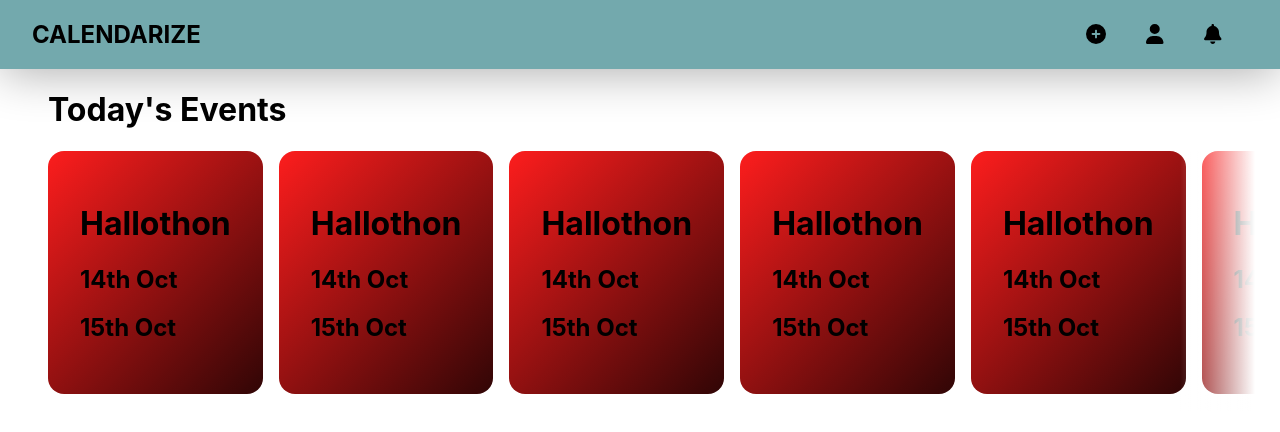
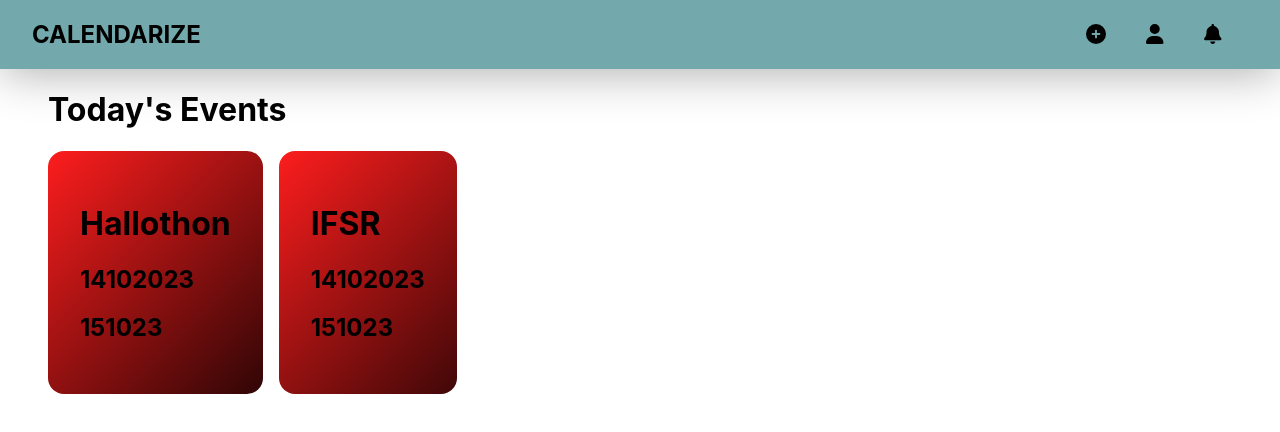
Before and after one commit to musashi-13/Calendarize, a React (Create React App) app in the folder calendarize/: page / in a window 1280 px wide. Shown: the top 432 px of the page. Built offline with nearby package versions, Linux system fonts and the light colour scheme; no server answers.

Commit message:
Json reading

```diff
--- a/calendarize/src/CollegeEvents.json
+++ b/calendarize/src/CollegeEvents.json
@@ -1,11 +1,18 @@
-{
-  "event":
-    {
-      "EventName": "Hallothon",
-      "EventFrom": "14th Oct",
-      "EventTo": "15th Oct",
-      "EventName1": "Another Event",
-      "EventFrom1": "16th Oct",
-      "EventTo1": "17th Oct"
-    }
-}
+[
+  {
+    "id": 0,
+    "eventName": "Hallothon",
+    "eventFrom": "14102023",
+    "eventTo": "151023",
+    "regStatus": "closed",
+    "eventDesc": "PES's biggest 24hr hackathon"
+  },
+  {
+    "id": 1,
+    "eventName": "IFSR",
+    "eventFrom": "14102023",
+    "eventTo": "151023",
+    "regStatus": "closed",
+    "eventDesc": "PES's 2nd biggest 24hr hackathon"
+  }
+]
--- a/calendarize/src/TodayContainer.js
+++ b/calendarize/src/TodayContainer.js
@@ -1,20 +1,6 @@
 import React, { useRef, useState } from 'react';
 import TodayCard from './Today';
-
-fetch('./CollegeEvents.json')
-  .then((response) => {
-    if (!response.ok) {
-      throw new Error('Network response was not ok');
-    }
-    return response.json(); // Parse the JSON response
-  })
-  .then((data) => {
-    // Process the JSON data
-    console.log(data);
-  })
-  .catch((error) => {
-    console.error('Error reading JSON file:', error);
-  });
+import CollegeEvents from './CollegeEvents.json';
 
 
 function TodayCardContainer() {
@@ -49,16 +35,18 @@ function TodayCardContainer() {
     onMouseUp={handleMouseUp}
     onMouseMove={handleMouseMove}
     >
-            {[...Array(10)].map((_, index) => (
+      {CollegeEvents.map(cEvent => {
+        return(
           <div
-                key={index}
         onMouseDown={handleMouseDown}
         onMouseUp={handleMouseUp}
         onMouseMove={handleMouseMove}
         >
-                <TodayCard EventName="Hallothon" EventFrom="14th Oct" EventTo="15th Oct" linearGradient={gradientStyle} />
+        <TodayCard EventName={cEvent.eventName} EventFrom={cEvent.eventFrom} EventTo={cEvent.eventTo} linearGradient={gradientStyle} />
         </div>
-            ))}
+        )
+      })
+      }
       <div className="todayGradient"></div>
     </div>
   );
```
Lines whose indentation alone changed are shown as unchanged.
